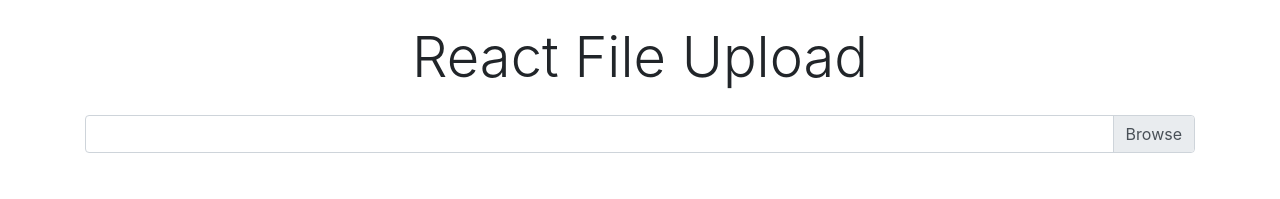
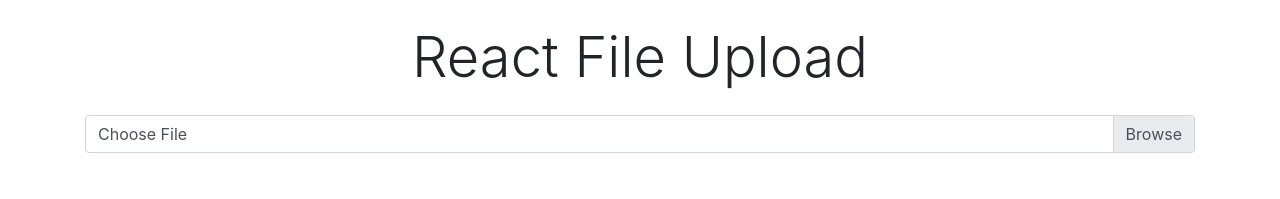
Before and after one commit to webQbe/react_file_upload, a React (Vite) app: page / in a window 1280 px wide. Shown: the top 199 px of the page. Built offline with nearby package versions, Linux system fonts and the light colour scheme.

Commit message:
Updated File and Filename States on Inputchange

```diff
--- a/src/components/FileUpload.jsx
+++ b/src/components/FileUpload.jsx
@@ -1,12 +1,27 @@
-import React, { Fragment } from 'react'
+import React, { Fragment, useState } from 'react'
 
 const FileUpload = () => {
+  // Set File State
+  const [file, setFile] = useState('');
+  // Set Filename State
+  const [filename, setFilename] = useState('Choose File');
+
+  // Handle Input Change Event
+  const onChange = e => {
+    setFile(e.target.files[0]); // Get file object
+    setFilename(e.target.files[0].name); // Get file name
+  }
+
+
   return (
     <Fragment>
         <form>
             <div className="custom-file mb-4">
-                <input type="file" className="custom-file-input" id="customFile" />
-                <label htmlFor="customFile" className="custom-file-label"></label>
+                <input type="file" className="custom-file-input" id="customFile"
+                onChange={onChange}/>
+                <label htmlFor="customFile" className="custom-file-label">
+                    {filename}
+                </label>
             </div>
             <input type="submit" value="Upload" className="btn btn-primary btn-block mt-4" />
         </form>
```
